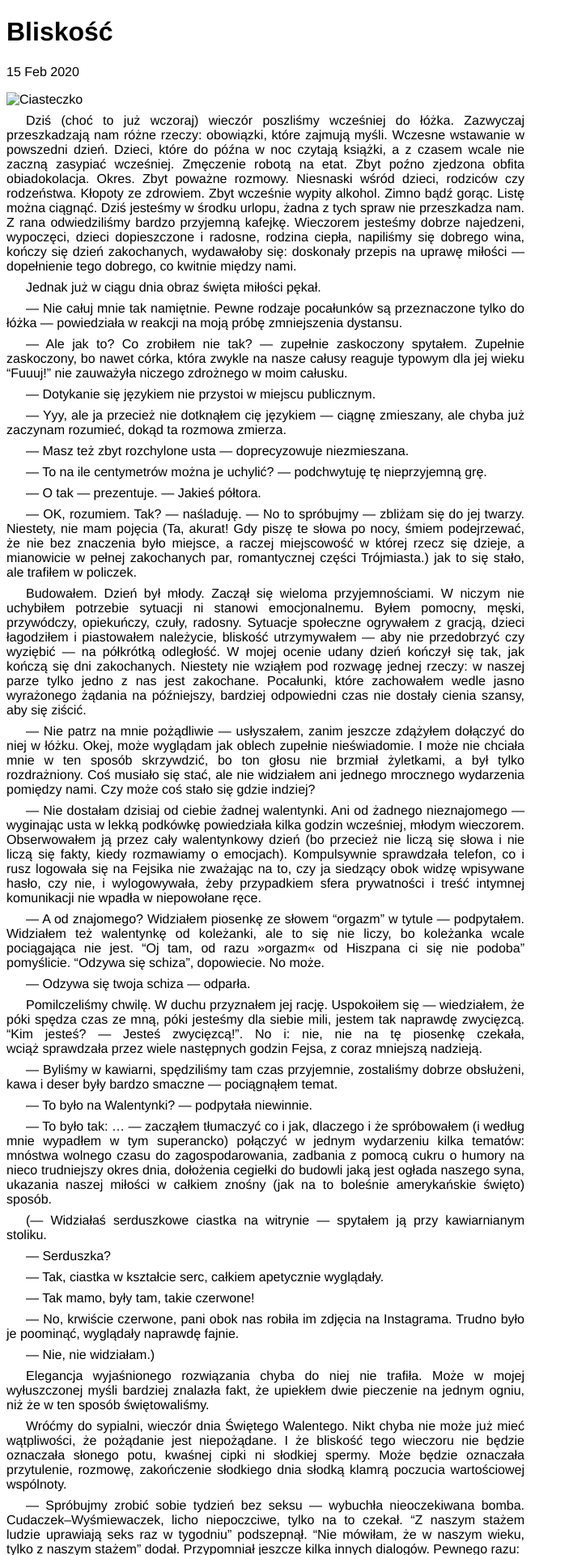
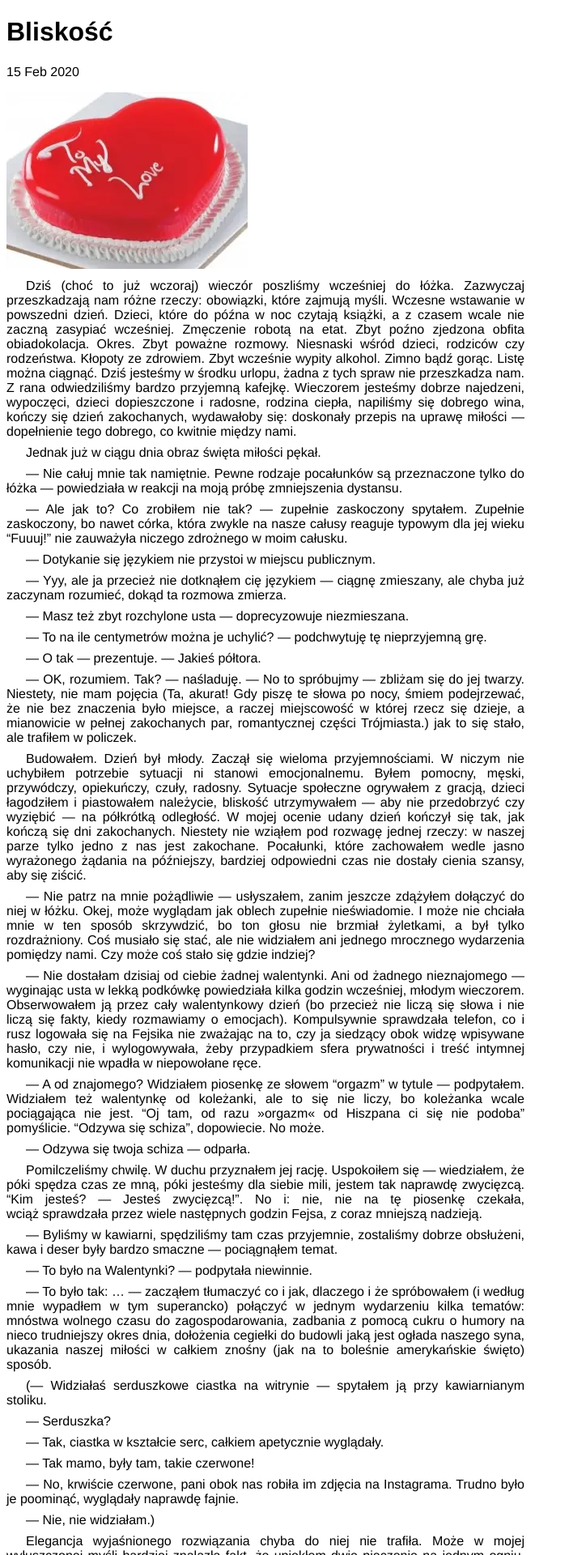
Before and after one commit to jaq-blog-pl/jaq-blog-pl.github.io, a Jekyll site: the page built from _posts/2020-02-14-walentynki.md, in a window 1280 px wide. Shown: the top 1920 px of the page at 81% size, without its empty margins (0-703 px from the left). Built offline with Jekyll 4.4.1, drawn with Linux system fonts in a browser that asks for light colours.

Commit message:
fixup! 2020-02-14: Walentynki

```diff
--- a/_posts/2020-02-14-walentynki.md
+++ b/_posts/2020-02-14-walentynki.md
@@ -4,7 +4,7 @@ title: "Bliskość"
 date: 2020-02-15
 ---
 
-![Ciasteczko](images/amerykanskie_swieto.webp)
+![Ciasteczko](/images/amerykanskie_swieto.webp)
 
 Dziś (choć to już wczoraj) wieczór poszliśmy wcześniej do łóżka. Zazwyczaj przeszkadzają nam różne rzeczy: obowiązki, które zajmują myśli. Wczesne wstawanie w powszedni dzień. Dzieci, które do późna w noc czytają książki, a z czasem wcale nie zaczną zasypiać wcześniej. Zmęczenie robotą na etat. Zbyt poźno zjedzona obfita obiadokolacja. Okres. Zbyt poważne rozmowy. Niesnaski wśród dzieci, rodziców czy rodzeństwa. Kłopoty ze zdrowiem. Zbyt wcześnie wypity alkohol. Zimno bądź gorąc. Listę można ciągnąć. Dziś jesteśmy w środku urlopu, żadna z tych spraw nie przeszkadza nam. Z rana odwiedziliśmy bardzo przyjemną kafejkę. Wieczorem jesteśmy dobrze najedzeni, wypoczęci, dzieci dopieszczone i radosne, rodzina ciepła, napiliśmy się dobrego wina, kończy się dzień zakochanych, wydawałoby się: doskonały przepis na uprawę miłości --- dopełnienie tego dobrego, co kwitnie między nami.
 
```
